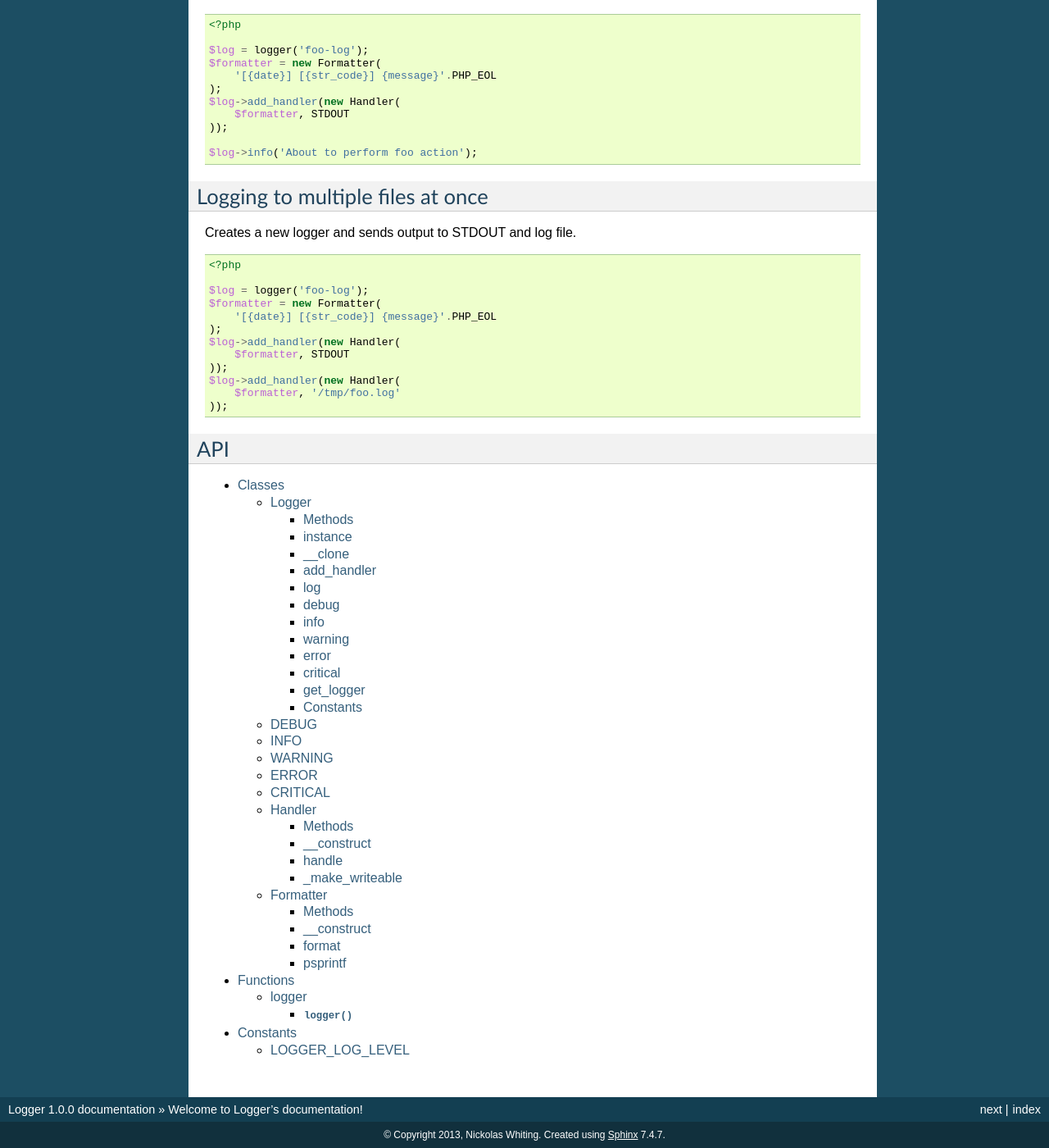
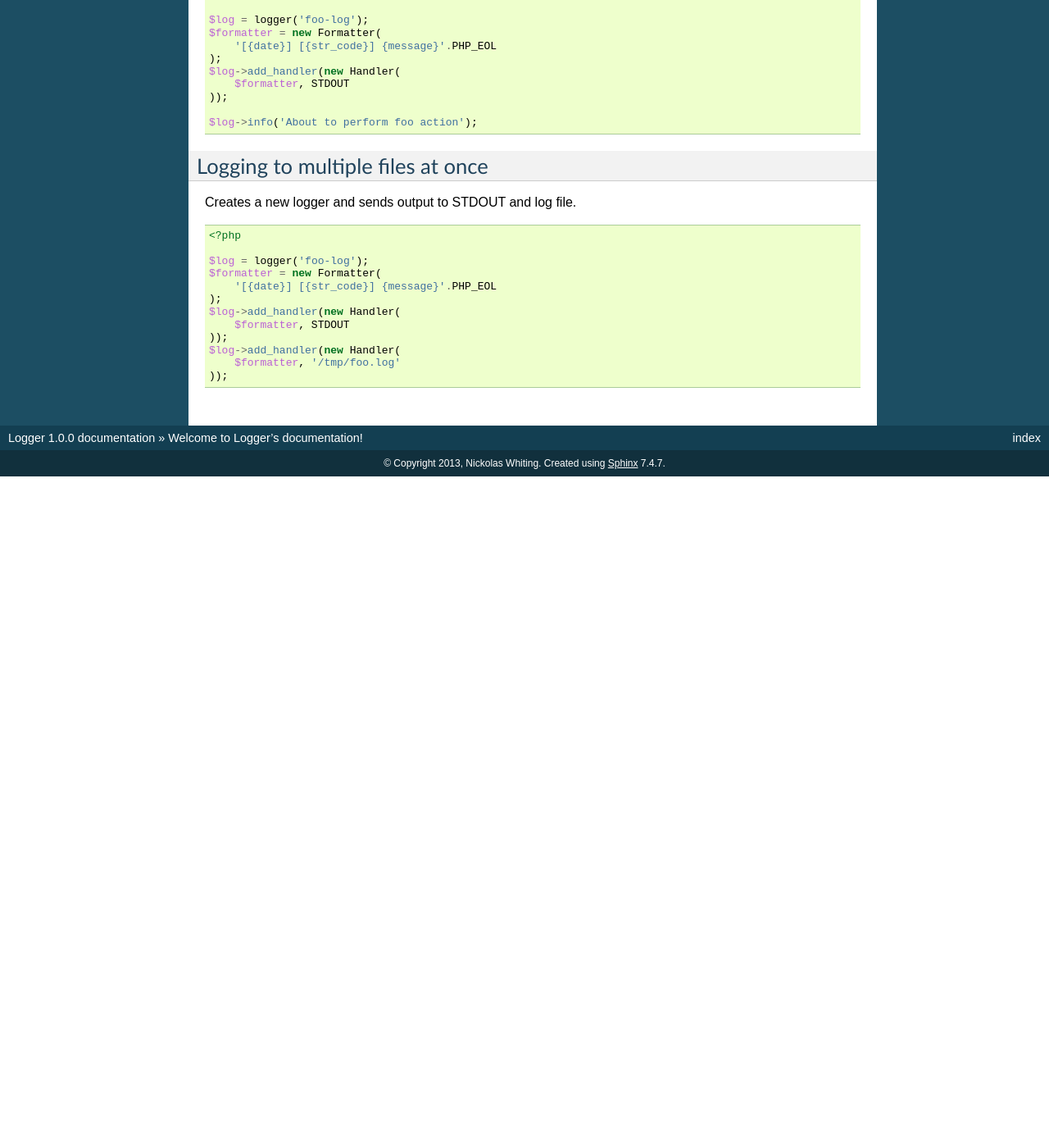
Before and after one commit to limikael/logger, a Sphinx documentation site: the page built from docs/index.rst, in a window 1280 px wide and 1400 px high, scrolled down 588 px. Shown: the whole window at 82% size. Built offline with Sphinx 7.4.7, drawn with Linux system fonts in a browser that asks for light colours; after the commit the page ends 1169 px from its top, so only the background shows below that; some of the changed text lies outside the part shown.

Commit message:
Update docs/index.rst

```diff
--- a/docs/index.rst
+++ b/docs/index.rst
@@ -69,12 +69,3 @@ Creates a new logger and sends output to STDOUT and log file.
     $log->add_handler(new Handler(
         $formatter, '/tmp/foo.log'
     ));
-
-API
----
-
-.. toctree::
-   :maxdepth: 3
-   :glob:
-
-   logger
```
Also changed, not shown: other parts of docs/index.rst (+1 -1 lines).
